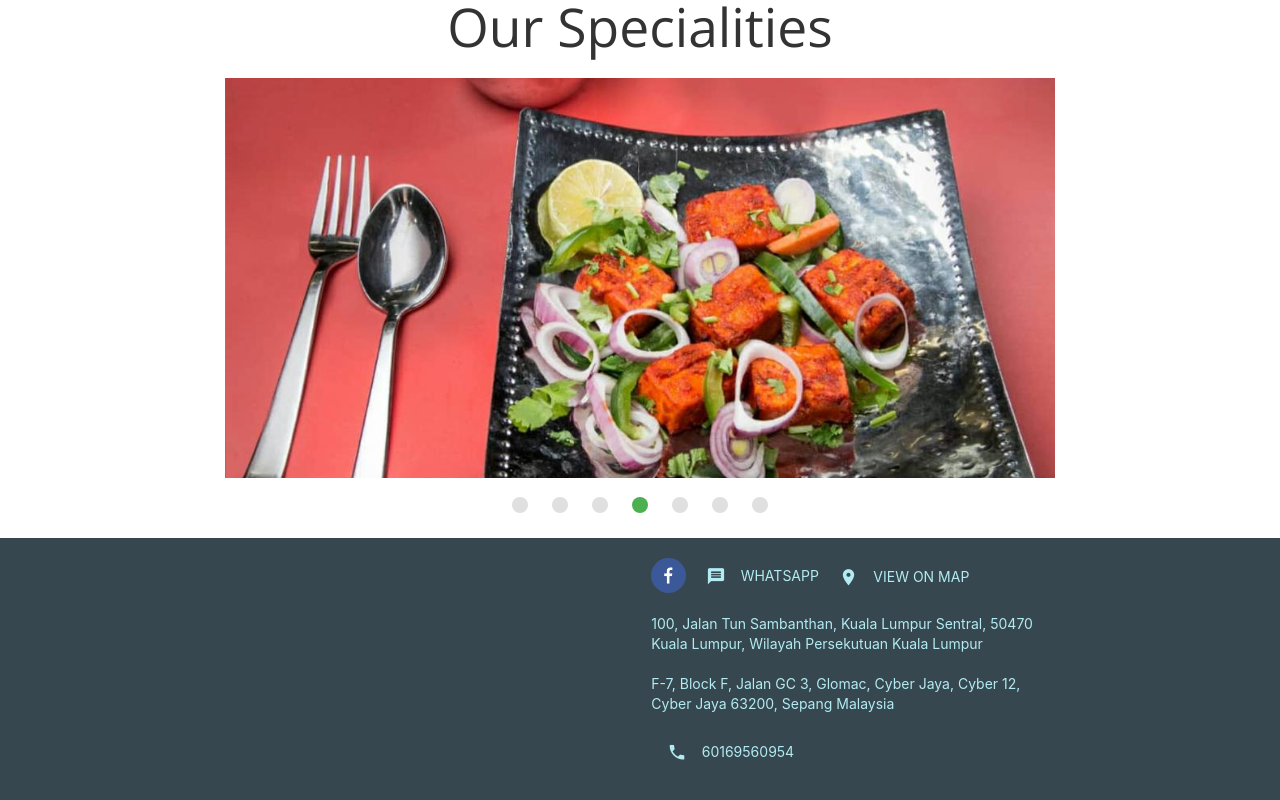
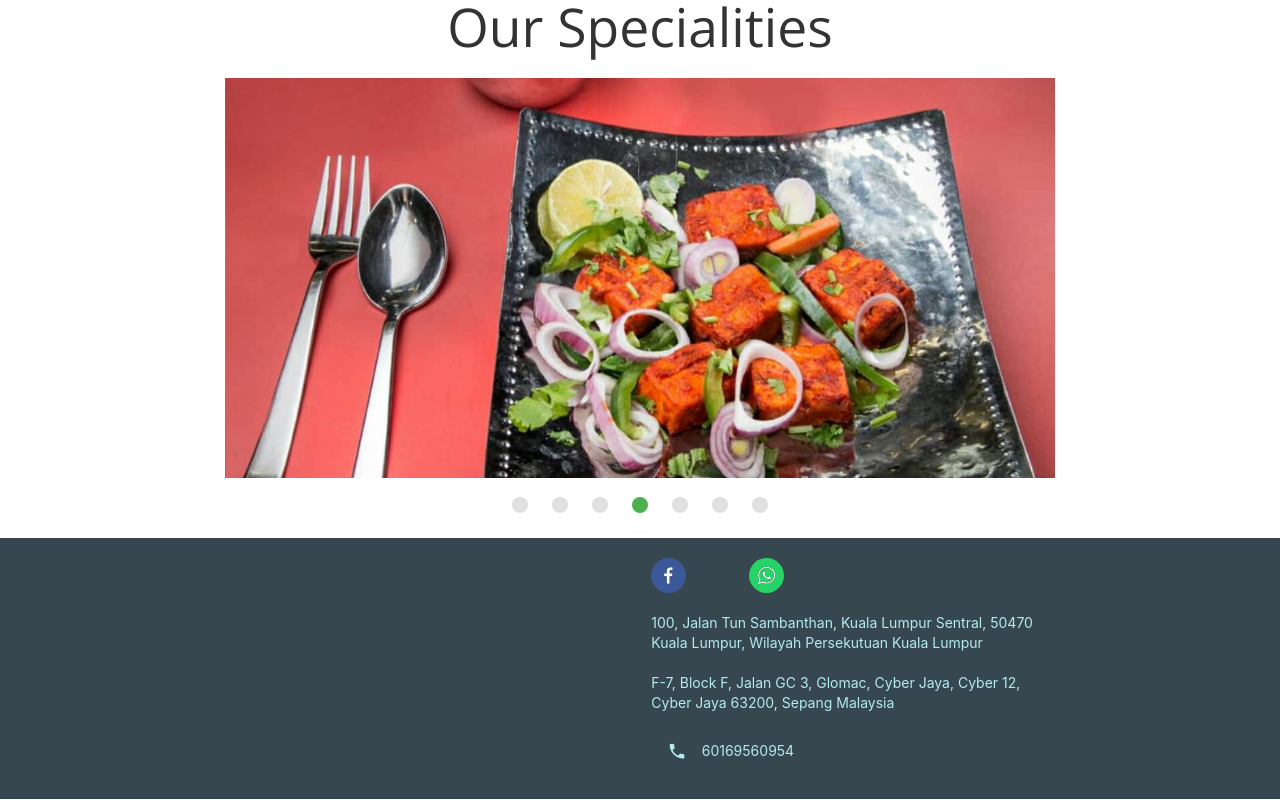
Before and after one commit to aryanmediratta/basic-react-website, a React (Create React App) app in the folder Desktop/WebDev/storewebsite/: page / in a window 1280 px wide. Shown: the part 1463-2263 px from the top of the page. Built offline with nearby package versions, Linux system fonts and the light colour scheme.

Commit message:
changed footer with links

```diff
--- a/Desktop/WebDev/storewebsite/src/components/Footer.js
+++ b/Desktop/WebDev/storewebsite/src/components/Footer.js
@@ -28,8 +28,9 @@ class Footer extends Component {
             <div className = "col s12 m2 l4"></div>
             <div className = "col s12 m6 l6">
                 <ul>
-                  <li> <SocialIcon url="https://www.facebook.com/Delhi-Grill-304409520408653/?modal=admin_todo_tour" rel="noopener noreferrer" target="_blank" network="facebook" style= {h2s} fgColor = "#ffffff" /> <a className="btn-flat cyan-text text-lighten-4" href="https://api.whatsapp.com/send?phone=60169560954" target="_blank"><i class="material-icons left">message</i>WhatsApp <a class="btn-flat cyan-text text-lighten-4" href="https://goo.gl/maps/ZJ2qsyQUUdL2" target="_blank"><i class="material-icons left">location_on</i>View on Map</a></a>
-
+                  <li> <SocialIcon url="https://www.facebook.com/Delhi-Grill-304409520408653/?modal=admin_todo_tour" rel="noopener noreferrer" target="_blank" network="facebook" style= {h2s} fgColor = "#ffffff" />
+                      &nbsp;&nbsp;&nbsp;&nbsp;&nbsp;&nbsp;&nbsp;&nbsp;&nbsp;&nbsp;&nbsp;&nbsp;&nbsp;&nbsp;&nbsp;&nbsp;
+                     <SocialIcon url="https://api.whatsapp.com/send?phone=60169560954" rel="noopener noreferrer" target="_blank" network="whatsapp" style= {h2s} fgColor = "#ffffff" />
                   </li>
                   <br/>
                   <a className="cyan-text text-lighten-4" href="https://www.google.com/maps/place/Delhi+Grill/@3.1329489,101.685761,17z/data=!4m12!1m6!3m5!1s0x31cc49c1beab478b:0x38abaf9bde1049c6!2sDelhi+Grill!8m2!3d3.1329489!4d101.6879551!3m4!1s0x31cc49c1beab478b:0x38abaf9bde1049c6!8m2!3d3.1329489!4d101.6879551" target="_blank">100, Jalan Tun Sambanthan, Kuala Lumpur Sentral, 50470 Kuala Lumpur, Wilayah Persekutuan Kuala Lumpur</a>
```
Also changed, not shown: Desktop/WebDev/storewebsite/src/pages/Contact.js (+7 -0 lines).
